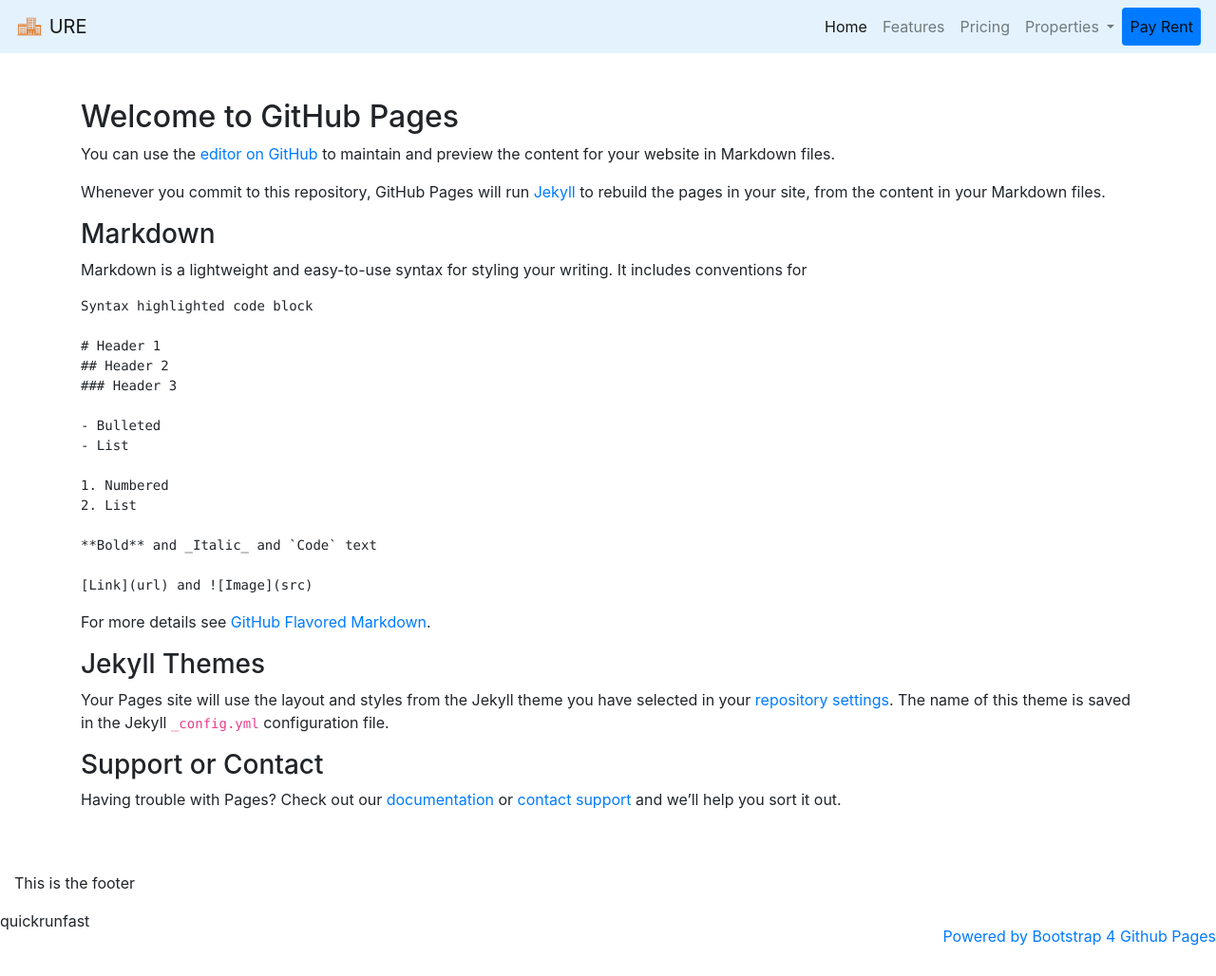
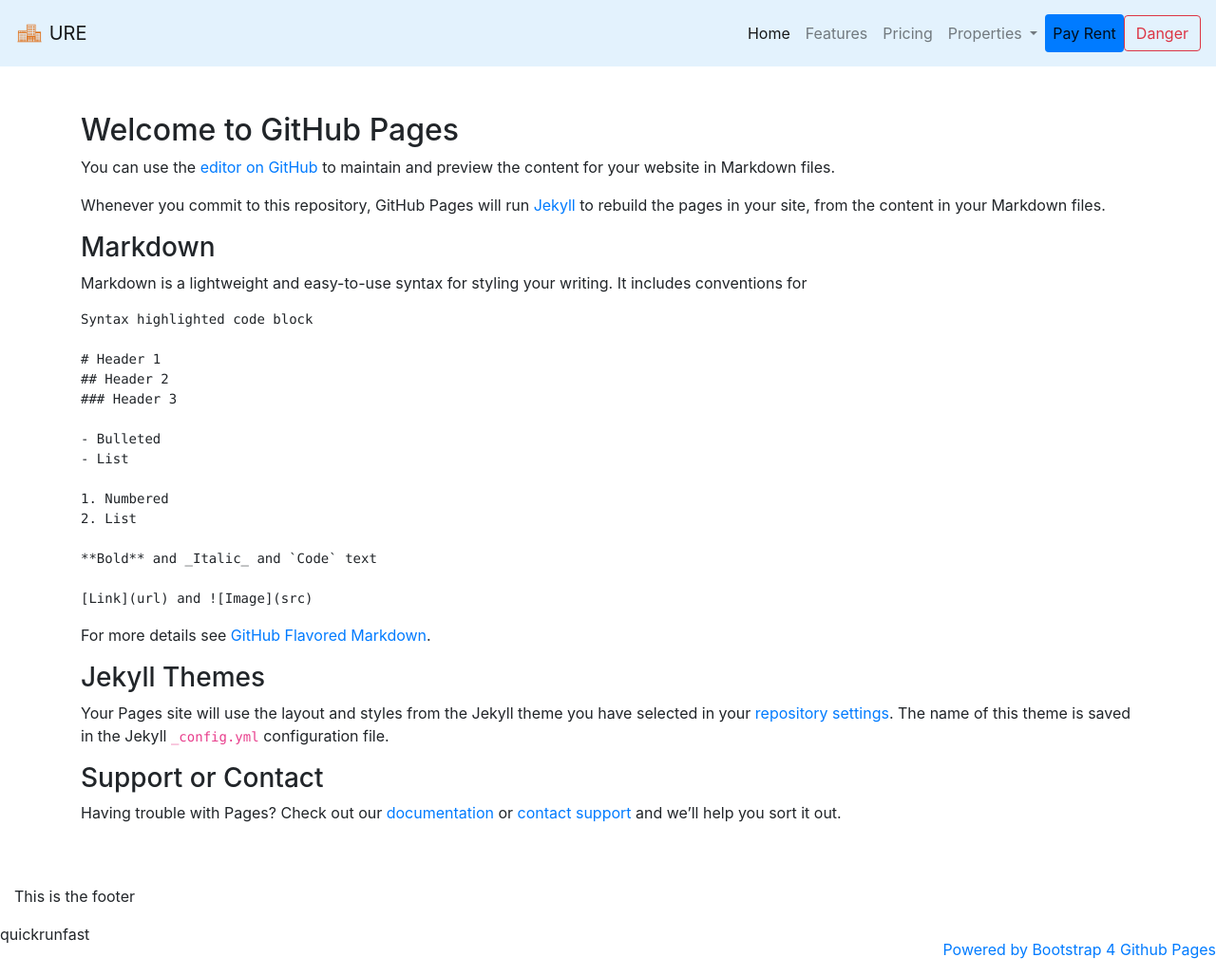
Before and after one commit to quickrunfast/quickrunfast, a Jekyll site: the page built from index.md, in a window 1280 px wide. Shown: the whole page at 95% size. Built offline with Jekyll 4.4.1, drawn with Linux system fonts in a browser that asks for light colours; our own code applies the rules of GitHub Pages for plain Markdown files.

Commit message:
add new botton danger

```diff
--- a/_includes/header.html
+++ b/_includes/header.html
@@ -32,5 +32,8 @@
         <a class="nav-link active" href="#">Pay Rent</a>
       </li>
     </ul>
+    <span class="navbar-text">
+        <button type="button" class="btn btn-outline-danger">Danger</button>
+    </span>
   </div>
 </nav>
```
